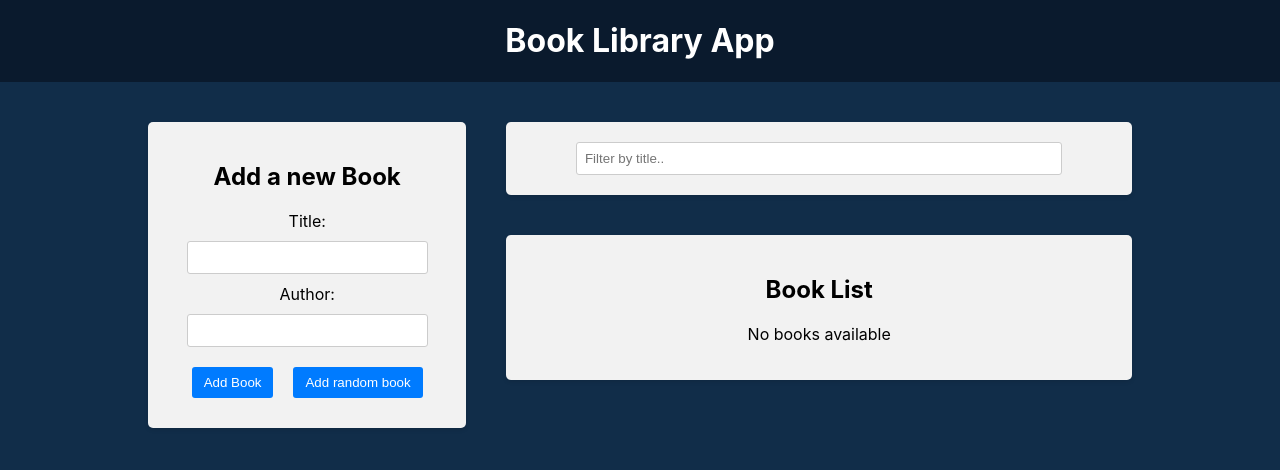
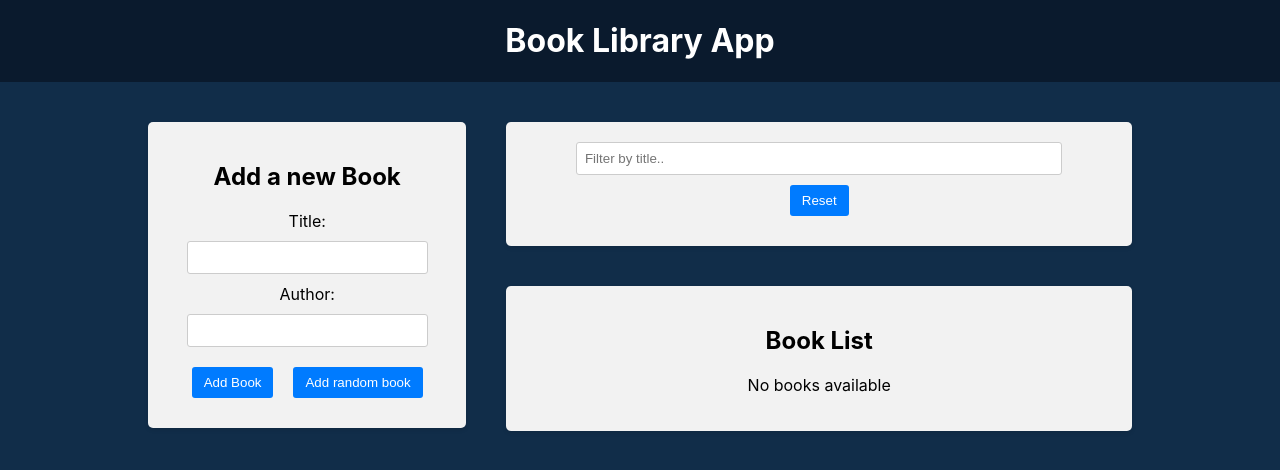
Before and after one commit to Lvjasha/30_react-redux, a React (Create React App) app in the folder frontend/: page / in a window 1280 px wide. Shown: the top 470 px of the page. Built offline with nearby package versions, Linux system fonts and the light colour scheme; the HTML template or start-up script is replaced by a standard one.

Commit message:
Сброс фильтра

```diff
--- a/frontend/src/components/Filter/Filter.js
+++ b/frontend/src/components/Filter/Filter.js
@@ -2,6 +2,7 @@ import { useDispatch, useSelector } from 'react-redux';
 import {
     setTitleFilter,
     selectTitleFilter,
+    resetFilters,
 } from '../../redux/slices/filterSlice';
 import './Filter.css';
 
@@ -14,8 +15,13 @@ export const Filter = () => {
         dispatch(setTitleFilter(e.target.value));
     };
 
+    const handleResetFilter = () => {
+        dispatch(resetFilters());
+    };
+
     return (
         <div className="app-block filter">
+            <div className="filter-group">
                 <div className="filter-group">
                     <input
                         type="text"
@@ -23,9 +29,10 @@ export const Filter = () => {
                         placeholder="Filter by title.."
                         onChange={handleTitleFilterChange}
                     />
-                {/* <button type="button" onClick={handleTitleFilterChange}>
-                    Filter
-                </button> */}
+                </div>
+                <button type="button" onClick={handleResetFilter}>
+                    Reset
+                </button>
             </div>
         </div>
     );
--- a/frontend/src/redux/slices/filterSlice.js
+++ b/frontend/src/redux/slices/filterSlice.js
@@ -12,9 +12,12 @@ const filterSlice = createSlice({
             // return { ...state, title: action.payload };
             state.title = action.payload;
         },
+        resetFilters: (state) => {
+            return initialState;
+        },
     },
 });
 
-export const { setTitleFilter } = filterSlice.actions;
+export const { setTitleFilter, resetFilters } = filterSlice.actions;
 export const selectTitleFilter = (state) => state.filter.title;
 export default filterSlice.reducer;
```
Lines whose indentation alone changed are shown as unchanged.
